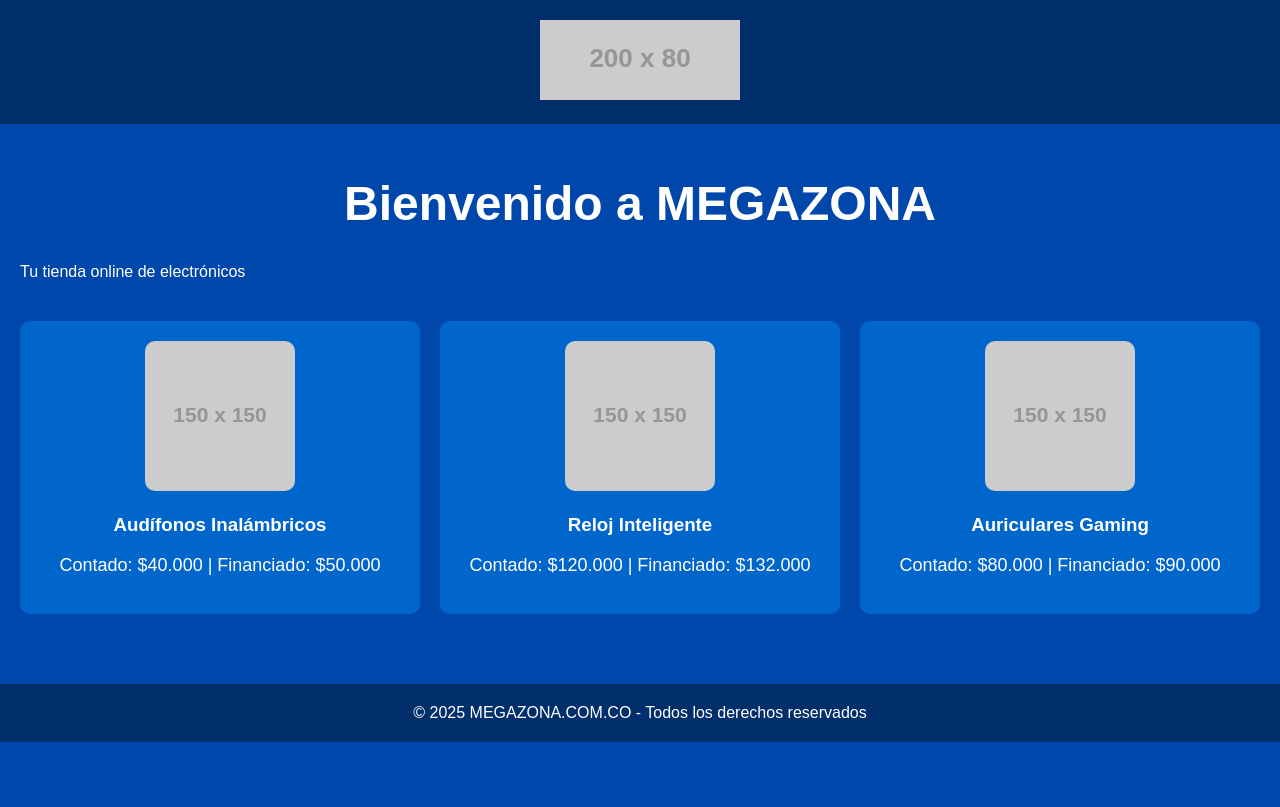
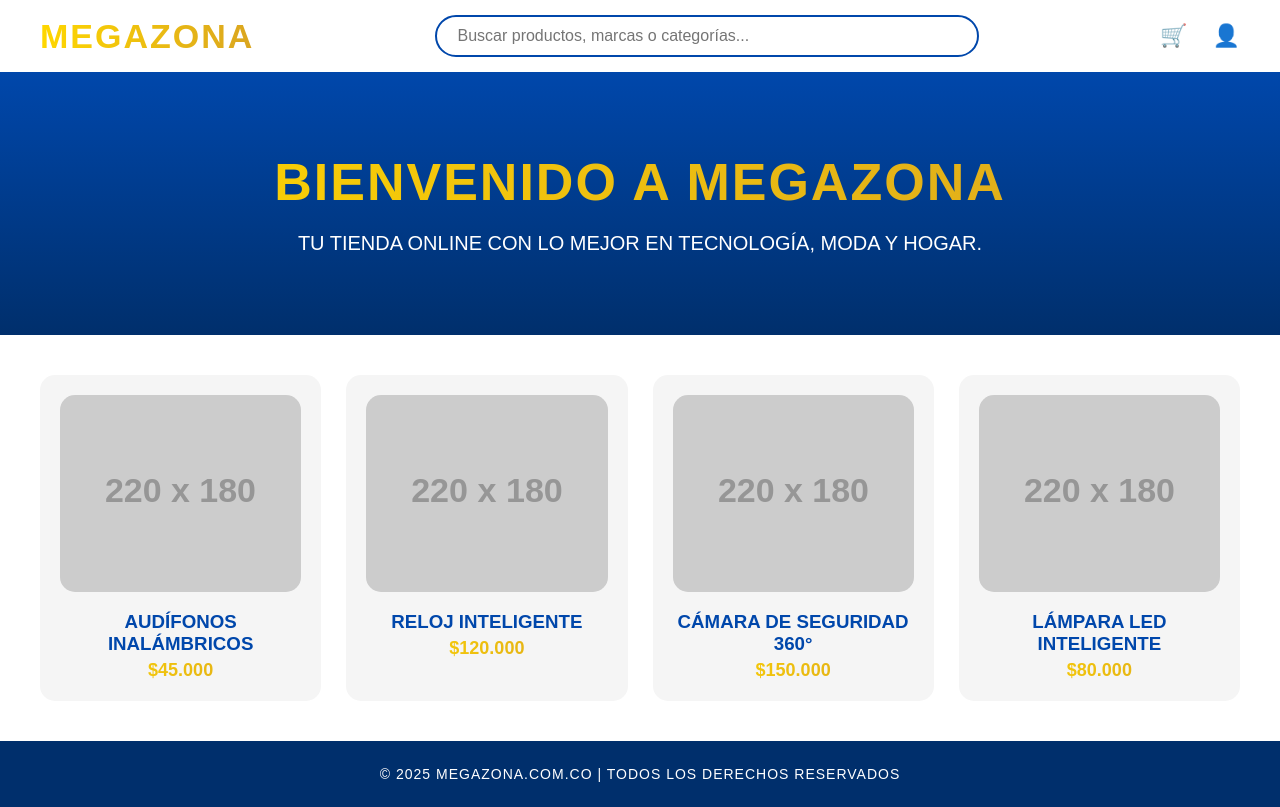
Before and after one commit to MEGAZONA/MEGAZONA, a plain HTML site: page index.html in a window 1280 px wide. Drawn offline with Linux system fonts and the light colour scheme; placeholder pictures from the web are drawn by us.

Commit message:
Refactor index.html for improved layout and styles
Updated HTML structure and styles for better layout and design.

```diff
--- a/index.html
+++ b/index.html
@@ -1,90 +1,201 @@
 <!DOCTYPE html>
 <html lang="es">
 <head>
-  <meta charset="UTF-8">
-  <meta name="viewport" content="width=device-width, initial-scale=1.0">
-  <title>MEGAZONA.COM.CO</title>
+  <meta charset="UTF-8" />
+  <meta name="viewport" content="width=device-width, initial-scale=1.0" />
+  <title>MEGAZONA - BIENVENIDO</title>
   <style>
+    :root {
+      --azul-rey: #0047AB;
+      --dorado-claro: #FFD700;
+      --dorado-oscuro: #DAA520;
+      --blanco: #ffffff;
+      --gris-claro: #f5f5f5;
+      --negro: #111;
+    }
+
+    * {
+      box-sizing: border-box;
+      margin: 0;
+      padding: 0;
+    }
+
     body {
-      margin: 0;
-      font-family: Arial, sans-serif;
-      background-color: #0047AB;
-      color: white;
+      font-family: 'Poppins', sans-serif;
+      background-color: var(--azul-rey);
+      color: var(--blanco);
     }
+
+    /* HEADER */
     header {
-      background-color: #002F6C;
-      padding: 20px;
+      background-color: var(--blanco);
+      display: flex;
+      align-items: center;
+      justify-content: space-between;
+      padding: 15px 40px;
+      box-shadow: 0 3px 10px rgba(0,0,0,0.2);
+    }
+
+    .logo {
+      font-size: 34px;
+      font-weight: 900;
+      background: linear-gradient(90deg, var(--dorado-claro), var(--dorado-oscuro));
+      -webkit-background-clip: text;
+      -webkit-text-fill-color: transparent;
+      letter-spacing: 2px;
+    }
+
+    .busqueda {
+      flex: 1;
       text-align: center;
     }
-    header img {
-      max-width: 200px;
+
+    .busqueda input {
+      width: 60%;
+      padding: 10px 20px;
+      border: 2px solid var(--azul-rey);
+      border-radius: 25px;
+      outline: none;
+      font-size: 16px;
     }
-    main {
-      padding: 20px;
+
+    .iconos {
+      display: flex;
+      align-items: center;
+      gap: 25px;
+      font-size: 22px;
+      color: var(--azul-rey);
     }
-    h1 {
+
+    .iconos span {
+      cursor: pointer;
+      transition: 0.3s;
+    }
+
+    .iconos span:hover {
+      color: var(--dorado-claro);
+    }
+
+    /* BANNER */
+    .banner {
       text-align: center;
-      font-size: 48px;
+      padding: 80px 20px;
+      background: linear-gradient(180deg, var(--azul-rey), #002f6c);
     }
+
+    .banner h1 {
+      font-size: 52px;
+      background: linear-gradient(90deg, var(--dorado-claro), var(--dorado-oscuro));
+      -webkit-background-clip: text;
+      -webkit-text-fill-color: transparent;
+      font-weight: 900;
+      letter-spacing: 2px;
+      margin-bottom: 20px;
+    }
+
+    .banner p {
+      font-size: 20px;
+      color: var(--blanco);
+      text-transform: uppercase;
+    }
+
+    /* PRODUCTOS */
     .productos {
+      background-color: var(--blanco);
+      color: var(--negro);
       display: grid;
-      grid-template-columns: repeat(auto-fit, minmax(200px, 1fr));
-      gap: 20px;
-      margin-top: 40px;
+      grid-template-columns: repeat(auto-fit, minmax(220px, 1fr));
+      gap: 25px;
+      padding: 40px;
     }
+
     .producto {
-      background-color: #0066CC;
-      padding: 20px;
-      border-radius: 10px;
-      text-align: center;
-    }
-    .producto img {
-      max-width: 100%;
-      border-radius: 10px;
-    }
-    .precio {
-      font-size: 18px;
-      margin-top: 10px;
-    }
-    footer {
-      margin-top: 50px;
+      background-color: var(--gris-claro);
+      border-radius: 15px;
       text-align: center;
       padding: 20px;
-      background-color: #002F6C;
+      transition: transform 0.3s;
+    }
+
+    .producto:hover {
+      transform: translateY(-5px);
+      box-shadow: 0 4px 10px rgba(0,0,0,0.2);
+    }
+
+    .producto img {
+      width: 100%;
+      border-radius: 15px;
+    }
+
+    .producto h3 {
+      margin-top: 15px;
+      color: var(--azul-rey);
+      font-weight: bold;
+    }
+
+    .precio {
+      margin-top: 5px;
+      background: linear-gradient(90deg, var(--dorado-claro), var(--dorado-oscuro));
+      -webkit-background-clip: text;
+      -webkit-text-fill-color: transparent;
+      font-weight: 700;
+      font-size: 18px;
+    }
+
+    /* FOOTER */
+    footer {
+      background-color: #002f6c;
+      text-align: center;
+      color: var(--blanco);
+      padding: 25px;
+      font-size: 14px;
+      letter-spacing: 1px;
     }
   </style>
 </head>
 <body>
 
 <header>
-  <img src="https://via.placeholder.com/200x80?text=MEGAZONA.COM.CO" alt="Logo MEGAZONA">
+  <div class="logo">MEGAZONA</div>
+  <div class="busqueda">
+    <input type="text" placeholder="Buscar productos, marcas o categorías...">
+  </div>
+  <div class="iconos">
+    <span>🛒</span>
+    <span>👤</span>
+  </div>
 </header>
 
-<main>
-  <h1>Bienvenido a MEGAZONA</h1>
-  <p>Tu tienda online de electrónicos</p>
+<section class="banner">
+  <h1>BIENVENIDO A MEGAZONA</h1>
+  <p>Tu tienda online con lo mejor en tecnología, moda y hogar.</p>
+</section>
 
-  <div class="productos">
+<section class="productos">
   <div class="producto">
-      <img src="https://via.placeholder.com/150" alt="Audífonos">
-      <h3>Audífonos Inalámbricos</h3>
-      <p class="precio">Contado: $40.000 | Financiado: $50.000</p>
+    <img src="https://via.placeholder.com/220x180?text=Audífonos" alt="Audífonos">
+    <h3>AUDÍFONOS INALÁMBRICOS</h3>
+    <p class="precio">$45.000</p>
   </div>
   <div class="producto">
-      <img src="https://via.placeholder.com/150" alt="Reloj">
-      <h3>Reloj Inteligente</h3>
-      <p class="precio">Contado: $120.000 | Financiado: $132.000</p>
+    <img src="https://via.placeholder.com/220x180?text=Reloj" alt="Reloj">
+    <h3>RELOJ INTELIGENTE</h3>
+    <p class="precio">$120.000</p>
   </div>
   <div class="producto">
-      <img src="https://via.placeholder.com/150" alt="Auriculares">
-      <h3>Auriculares Gaming</h3>
-      <p class="precio">Contado: $80.000 | Financiado: $90.000</p>
+    <img src="https://via.placeholder.com/220x180?text=Cámara" alt="Cámara">
+    <h3>CÁMARA DE SEGURIDAD 360°</h3>
+    <p class="precio">$150.000</p>
   </div>
+  <div class="producto">
+    <img src="https://via.placeholder.com/220x180?text=Lámpara" alt="Lámpara">
+    <h3>LÁMPARA LED INTELIGENTE</h3>
+    <p class="precio">$80.000</p>
   </div>
-</main>
+</section>
 
 <footer>
-  © 2025 MEGAZONA.COM.CO - Todos los derechos reservados
+  © 2025 MEGAZONA.COM.CO | TODOS LOS DERECHOS RESERVADOS
 </footer>
 
 </body>
```
Lines whose indentation alone changed are shown as unchanged.
